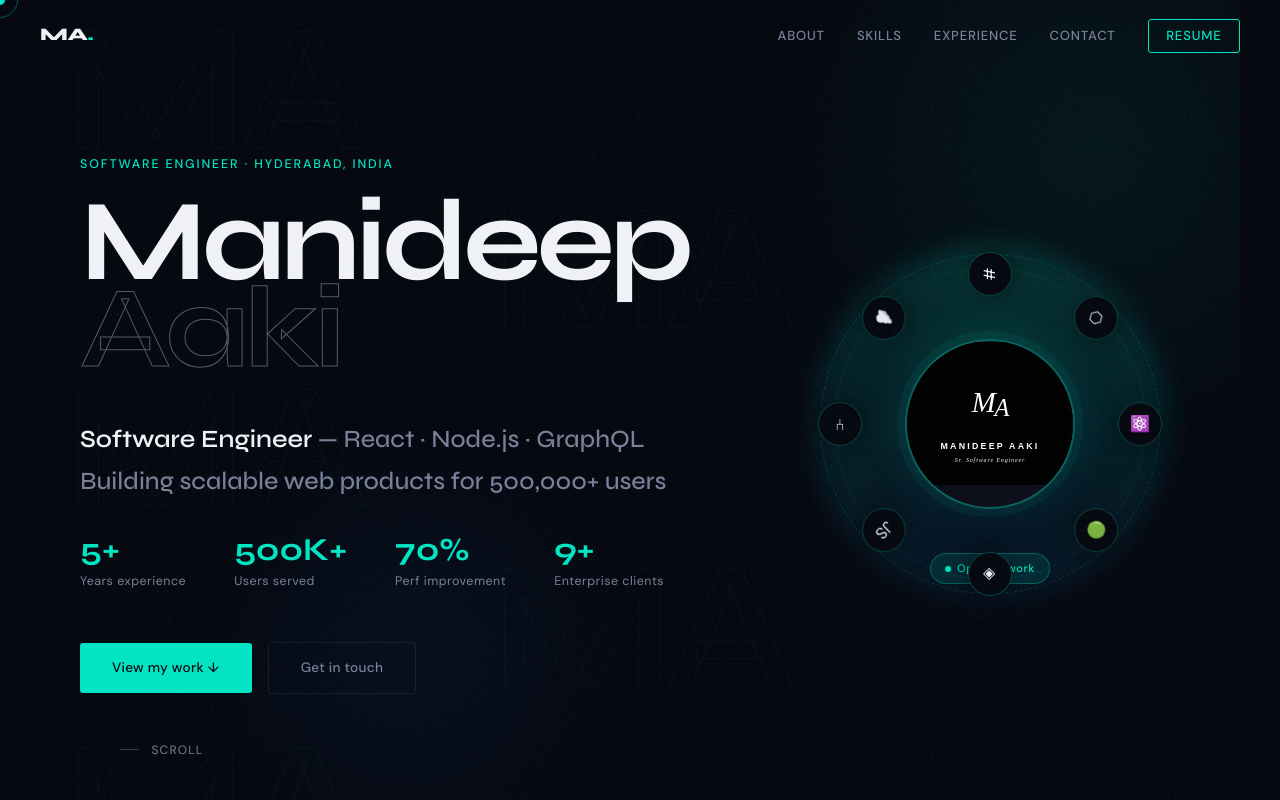
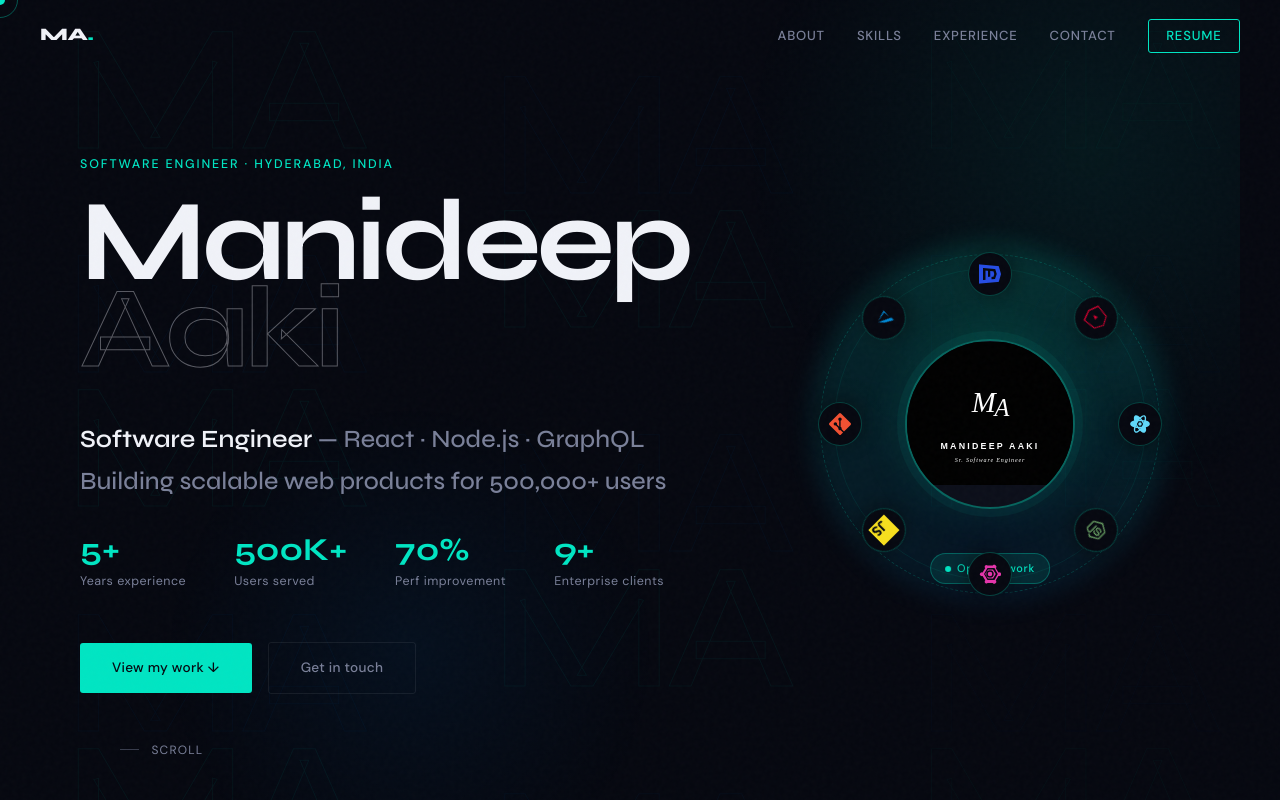
Before and after one commit to aaki-manideep/Portfolio, a React (Vite) app: page / in a window 1280 px wide. Shown: the top 800 px of the page. Built offline with nearby package versions, Linux system fonts and the light colour scheme.

Commit message:
added the hero section with profile

```diff
--- a/src/components/Hero.jsx
+++ b/src/components/Hero.jsx
@@ -3,15 +3,71 @@ import "../Portfolio.css";
 import { STATS } from "../data/data";
 
 function HeroVisual() {
-  const nodes = [
-    { label: "React",      emoji: "⚛️",  offset: "0deg"   },
-    { label: "Node.js",    emoji: "🟢",  offset: "45deg"  },
-    { label: "GraphQL",    emoji: "◈",   offset: "90deg"  },
-    { label: "JavaScript", emoji: "JS",  offset: "135deg" },
-    { label: "Git",        emoji: "⑂",   offset: "180deg" },
-    { label: "Azure",      emoji: "☁️",  offset: "225deg" },
-    { label: "CSS3",       emoji: "#",   offset: "270deg" },
-    { label: "Angular",    emoji: "⬡",   offset: "315deg" },
+ const nodes = [
+  {
+    label: "React", offset: "0deg",
+    icon: (
+      <svg viewBox="0 0 24 24" width="22" height="22" fill="#61dafb">
+        <path d="M12 10.11A1.89 1.89 0 1 1 10.11 12 1.89 1.89 0 0 1 12 10.11M7.37 20c.63.38 2-.2 3.6-1.7a24.22 24.22 0 0 1-1.51-1.9A22.7 22.7 0 0 1 7.06 16c-.51 2.14-.32 3.61.31 4m.71-5.74-.29-.51a7.91 7.91 0 0 0-.29.86c.27.06.57.11.88.16l-.3-.51m6.54-.76.81-1.5-.81-1.5c-.3-.53-.62-1-.91-1.47C13.17 9 12.6 9 12 9s-1.17 0-1.71.03c-.29.47-.61.94-.91 1.47L8.57 12l.81 1.5c.3.53.62 1 .91 1.47.54.03 1.11.03 1.71.03s1.17 0 1.71-.03c.29-.47.61-.94.91-1.47M12 6.78c-.19.22-.39.45-.59.72h1.18c-.2-.27-.4-.5-.59-.72m0 10.44c.19-.22.39-.45.59-.72h-1.18c.2.27.4.5.59.72M16.62 4c-.62-.38-2 .2-3.59 1.7.53.51 1.06 1.18 1.51 1.9.82.08 1.63.2 2.4.39.51-2.14.32-3.61-.32-4m-.7 5.74.29.51c.11-.29.21-.58.29-.86-.27-.06-.57-.11-.88-.16l.3.51m1.45-7.05c1.47.84 1.63 3.05 1.01 5.63 2.54.75 4.37 1.99 4.37 3.68s-1.83 2.93-4.37 3.68c.62 2.58.46 4.79-1.01 5.63-1.46.84-3.45-.12-5.37-1.95-1.92 1.83-3.91 2.79-5.38 1.95-1.46-.84-1.62-3.05-1-5.63-2.54-.75-4.37-1.99-4.37-3.68s1.83-2.93 4.37-3.68c-.62-2.58-.46-4.79 1-5.63 1.47-.84 3.46.12 5.38 1.95 1.92-1.83 3.91-2.79 5.37-1.95z"/>
+      </svg>
+    ),
+  },
+  {
+    label: "Node.js", offset: "45deg",
+    icon: (
+      <svg viewBox="0 0 32 32" width="22" height="22" fill="#68a063">
+        <path d="M16 30a2.151 2.151 0 0 1-1.076-.288L11.5 27.685c-.511-.286-.262-.387-.093-.446a6.828 6.828 0 0 0 1.549-.7.263.263 0 0 1 .255.019l2.631 1.563a.34.34 0 0 0 .318 0l10.26-5.922a.323.323 0 0 0 .157-.278V10.075a.331.331 0 0 0-.159-.283L16.318 3.875a.323.323 0 0 0-.317 0L5.743 9.793a.33.33 0 0 0-.161.284v11.843a.315.315 0 0 0 .161.274l2.814 1.627c1.529.765 2.463-.136 2.463-1.043V11.061a.3.3 0 0 1 .3-.3h1.3a.3.3 0 0 1 .3.3v11.717c0 2.041-1.111 3.21-3.045 3.21a4.39 4.39 0 0 1-2.364-.643L4.661 23.72a2.166 2.166 0 0 1-1.076-1.875V10.075A2.162 2.162 0 0 1 4.661 8.2l10.261-5.924a2.246 2.246 0 0 1 2.153 0L27.336 8.2a2.165 2.165 0 0 1 1.077 1.875v11.843a2.171 2.171 0 0 1-1.077 1.875L17.076 29.716A2.159 2.159 0 0 1 16 30zm3.302-8.131c-4.49 0-5.423-2.061-5.423-3.791a.3.3 0 0 1 .3-.3h1.326a.3.3 0 0 1 .3.256c.2 1.370 .8 2.061 3.5 2.061 2.153 0 3.069-.487 3.069-1.629 0-.658-.261-1.148-3.608-1.476-2.800-.278-4.528-.9-4.528-3.144 0-2.070 1.745-3.305 4.67-3.305 3.286 0 4.909 1.139 5.12 3.589a.3.3 0 0 1-.077.224.315.315 0 0 1-.219.093h-1.332a.3.3 0 0 1-.293-.241c-.32-1.419-1.1-1.875-3.2-1.875-2.357 0-2.631.82-2.631 1.435 0 .745.324 1.506 3.614 1.629 3.257.121 4.522.965 4.522 3.173-.007 2.249-1.875 3.301-5.11 3.301z"/>
+      </svg>
+    ),
+  },
+  {
+    label: "GraphQL", offset: "90deg",
+    icon: (
+      <svg viewBox="0 0 24 24" width="22" height="22" fill="#e535ab">
+        <path d="M14.051 2.751l4.935 2.85c.816-.585 1.993-.586 2.81 0a2.05 2.05 0 0 1 0 3.45l-.001 5.701c.817.585.817 1.864.001 2.449a2.08 2.08 0 0 1-2.811 0l-4.934 2.85a2.042 2.042 0 0 1-.374 2.435 2.081 2.081 0 0 1-2.811 0 2.042 2.042 0 0 1-.374-2.435l-4.934-2.85a2.08 2.08 0 0 1-2.811 0 2.042 2.042 0 0 1 0-2.449l-.001-5.7a2.042 2.042 0 0 1 0-3.451 2.08 2.08 0 0 1 2.811 0l4.934-2.85a2.042 2.042 0 0 1 .374-2.436 2.081 2.081 0 0 1 2.811 0c.626.604.739 1.533.374 2.436zM12 3.414l-6.496 3.75v7.5L12 18.413l6.496-3.75v-7.5L12 3.414zm0 2.404l4.875 2.813v5.626L12 17.058l-4.875-2.8V8.63L12 5.818zM12 8a4 4 0 1 0 0 8 4 4 0 0 0 0-8zm0 1.5a2.5 2.5 0 1 1 0 5 2.5 2.5 0 0 1 0-5z"/>
+      </svg>
+    ),
+  },
+  {
+    label: "JavaScript", offset: "135deg",
+    icon: (
+      <svg viewBox="0 0 24 24" width="22" height="22" fill="#f7df1e">
+        <path d="M0 0h24v24H0V0zm22.034 18.276c-.175-1.095-.888-2.015-3.003-2.873-.736-.345-1.554-.585-1.797-1.14-.091-.33-.105-.51-.046-.705.15-.646.915-.84 1.515-.66.39.12.75.42.976.9 1.034-.676 1.034-.676 1.755-1.125-.27-.42-.404-.601-.586-.78-.63-.705-1.469-1.065-2.834-1.034l-.705.089c-.676.165-1.32.525-1.71 1.005-1.14 1.291-.811 3.541.569 4.471 1.365 1.02 3.361 1.244 3.616 2.205.24 1.17-.87 1.545-1.966 1.41-.811-.18-1.26-.586-1.755-1.336l-1.83 1.051c.21.48.45.689.81 1.109 1.74 1.756 6.09 1.666 6.871-1.004.029-.09.24-.705.074-1.65l.046.067zm-8.983-7.245h-2.248c0 1.938-.009 3.864-.009 5.805 0 1.232.063 2.363-.138 2.711-.33.689-1.18.601-1.566.48-.396-.196-.597-.466-.83-.855-.063-.105-.11-.196-.127-.196l-1.825 1.125c.305.63.75 1.172 1.324 1.517.855.51 2.004.675 3.207.405.783-.226 1.458-.691 1.811-1.411.51-.93.402-2.07.397-3.346.012-2.054 0-4.109 0-6.179l.004-.056z"/>
+      </svg>
+    ),
+  },
+  {
+    label: "Git", offset: "180deg",
+    icon: (
+      <svg viewBox="0 0 24 24" width="22" height="22" fill="#f05032">
+        <path d="M23.546 10.93L13.067.452c-.604-.603-1.582-.603-2.188 0L8.708 2.627l2.76 2.76c.645-.215 1.379-.07 1.889.441.516.515.658 1.258.438 1.9l2.658 2.66c.645-.223 1.387-.078 1.9.435.721.72.721 1.884 0 2.604-.719.719-1.881.719-2.6 0-.539-.541-.674-1.337-.404-1.996L12.86 8.955v6.525c.176.086.342.203.488.348.713.721.713 1.883 0 2.6-.719.721-1.889.721-2.609 0-.719-.719-.719-1.879 0-2.598.182-.18.387-.316.605-.406V8.835c-.217-.091-.424-.222-.608-.406-.545-.545-.676-1.344-.396-2.005L7.636 3.7.45 10.881c-.6.605-.6 1.584 0 2.189l10.48 10.477c.604.604 1.582.604 2.186 0l10.43-10.43c.605-.603.605-1.582 0-2.187z"/>
+      </svg>
+    ),
+  },
+  {
+    label: "Azure", offset: "225deg",
+    icon: (
+      <svg viewBox="0 0 24 24" width="22" height="22" fill="#0089d6">
+        <path d="M13.05 4.24L6.56 18.05l-3.91.07 5.2-9.05L13.05 4.24zm.88.8l4.14 12.3-9.13.18 7.15-1.25-2.16-11.23z"/>
+      </svg>
+    ),
+  },
+  {
+    label: "CSS3", offset: "270deg",
+    icon: (
+      <svg viewBox="0 0 24 24" width="22" height="22" fill="#264de4">
+        <path d="M1.5 0h21l-1.91 21.563L11.977 24l-8.565-2.438L1.5 0zm17.09 4.413L5.41 4.41l.213 2.622 10.125.002-.255 2.716h-6.64l.24 2.573h6.182l-.366 3.523-2.91.804-2.956-.81-.188-2.11h-2.61l.29 3.855L12 19.288l5.373-1.53L18.59 4.413z"/>
+      </svg>
+    ),
+  },
+  {
+    label: "Angular", offset: "315deg",
+    icon: (
+      <svg viewBox="0 0 24 24" width="22" height="22" fill="#dd0031">
+        <path d="M9.931 12.645h4.138l-2.07-4.908m0-7.737L.68 3.982l1.726 14.771L12 24l9.596-5.242L23.32 3.982 11.999.00zM20.6 18.32l-8.6 4.717-8.6-4.717-1.55-13.26L12 1.4l10.15 3.66L20.6 18.32z"/>
+      </svg>
+    ),
+  },
   ];
 
   return (
@@ -32,14 +88,14 @@ function HeroVisual() {
       </div>
 
       {/* Each wrapper rotates independently, keeping its offset */}
-      {nodes.map(({ label, emoji, offset }) => (
+      {nodes.map(({ label, icon, offset }) => (
         <div
           key={label}
           className="orbit-wrapper"
           style={{ "--offset": offset }}
         >
           <div className="skill-node" data-label={label}>
-            <div className="skill-node-inner">{emoji}</div>
+            <div className="skill-node-inner">{icon}</div>
           </div>
         </div>
       ))}
```
